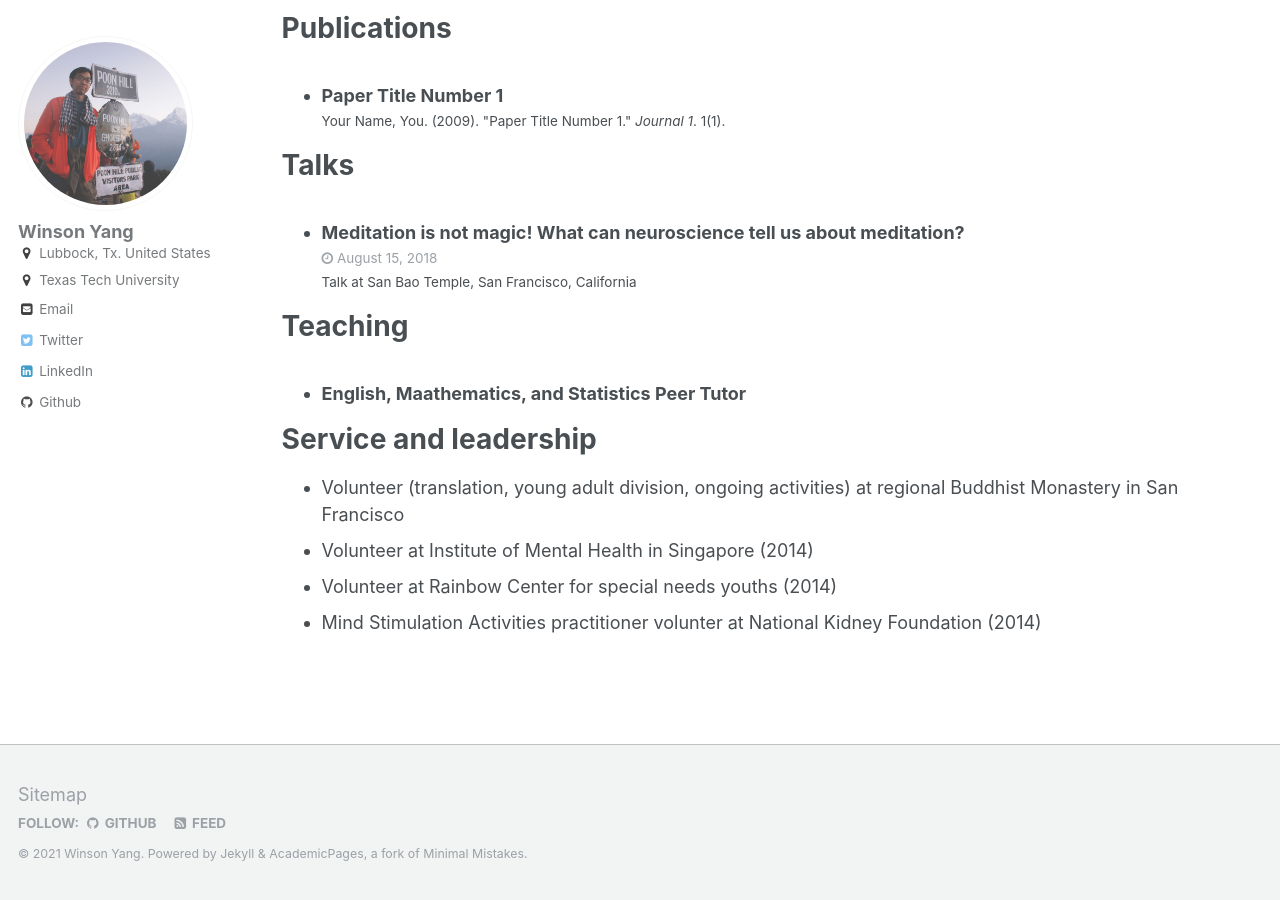
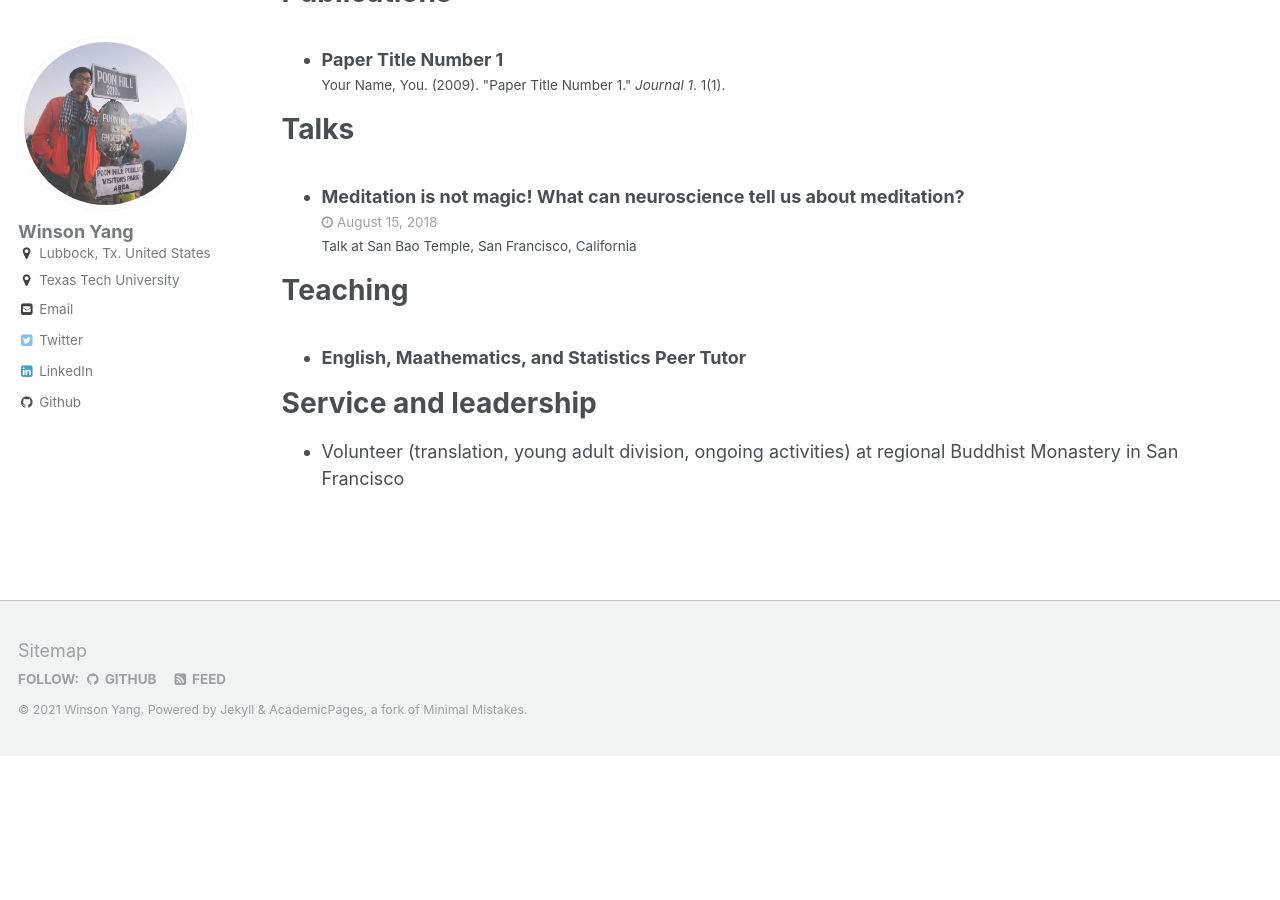
Before and after one commit to winsonfzyang/winsonfzyang.github.io, a Jekyll site: the page built from _pages/cv.md, in a window 1280 px wide and 900 px high, scrolled down 1636 px. Built offline with Jekyll 4.4.1, drawn with Linux system fonts in a browser that asks for light colours; after the commit the page ends 2392 px from its top, so only the background shows below that; some of the changed text lies outside the part shown.

Commit message:
Update cv.md

```diff
--- a/_pages/cv.md
+++ b/_pages/cv.md
@@ -15,7 +15,6 @@ Education
 ======
 * Ph.D in Experimental Psychology (Cognitive Psychology), Texas Tech University, 2023 (expected)
 * M.S. in Cognitive and Clinical Neuroscience (Neuropsychology), Maastricht University, 2017
-* B.A. in Psychology, James Cook University, 2015
 
 
 Work experience
@@ -79,6 +78,3 @@ Teaching
 Service and leadership
 ======
 * Volunteer (translation, young adult division, ongoing activities) at regional Buddhist Monastery in San Francisco
-* Volunteer at Institute of Mental Health in Singapore (2014)
-* Volunteer at Rainbow Center for special needs youths (2014)
-* Mind Stimulation Activities practitioner volunter at National Kidney Foundation (2014)
```
